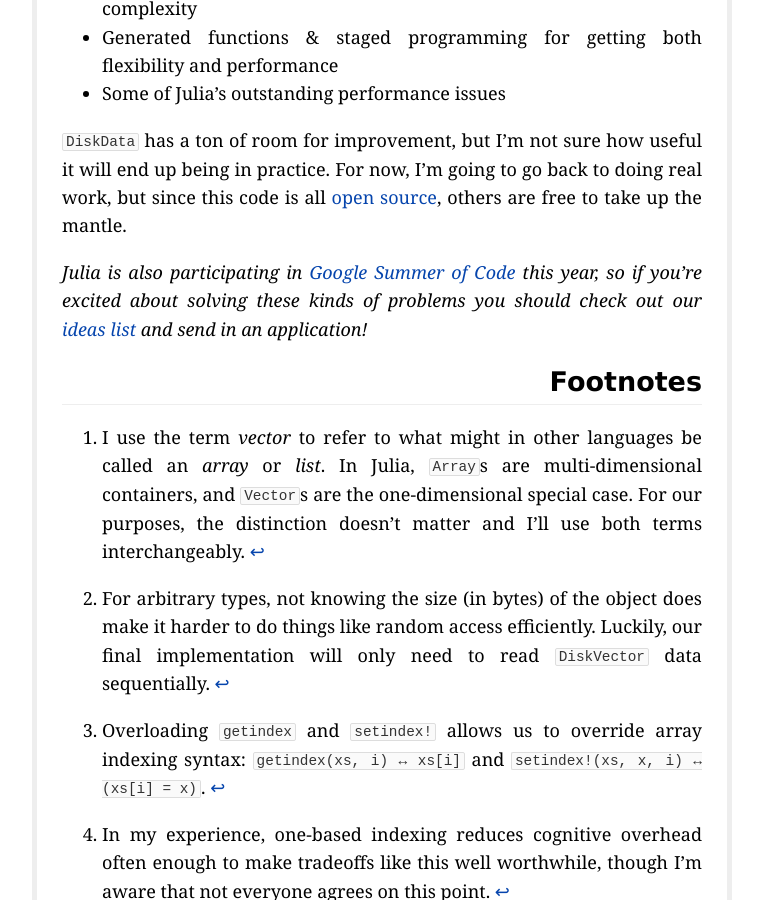
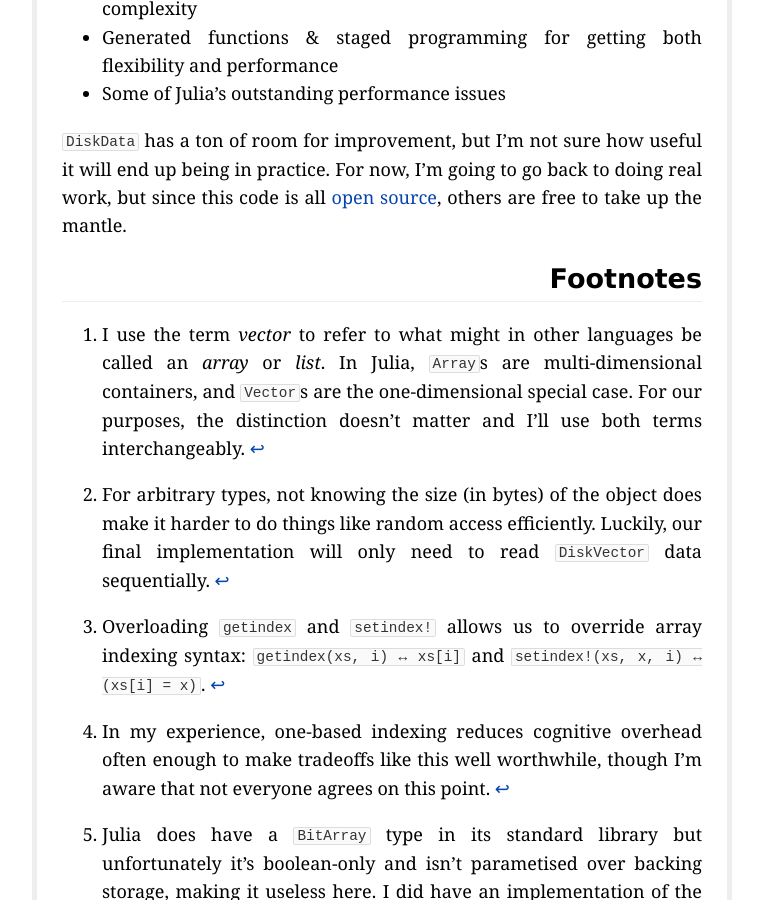
Before and after one commit to MikeInnes/mikeinnes.github.io, a Jekyll site: the page built from _posts/2016-03-21-sorting.md, in a window 1280 px wide and 900 px high, scrolled down 13202 px. Shown: the whole window, without its empty margins (258-1021 px from the left). Built offline with Jekyll 4.4.1, drawn with Linux system fonts in a browser that asks for light colours.

Commit message:
gsoc bit is out of date

```diff
--- a/_posts/2016-03-21-sorting.md
+++ b/_posts/2016-03-21-sorting.md
@@ -326,6 +326,4 @@ Whew, that was a long post! We've covered a lot of ground, including:
 
 `DiskData` has a ton of room for improvement, but I'm not sure how useful it will end up being in practice. For now, I'm going to go back to doing real work, but since this code is all [open source](http://github.com/MikeInnes/DiskData.jl), others are free to take up the mantle.
 
-*Julia is also participating in [Google Summer of Code](http://summerofcode.withgoogle.com) this year, so if you're excited about solving these kinds of problems you should check out our [ideas list](http://julialang.org/soc/ideas-page.html) and send in an application!*
-
 ## Footnotes
```
